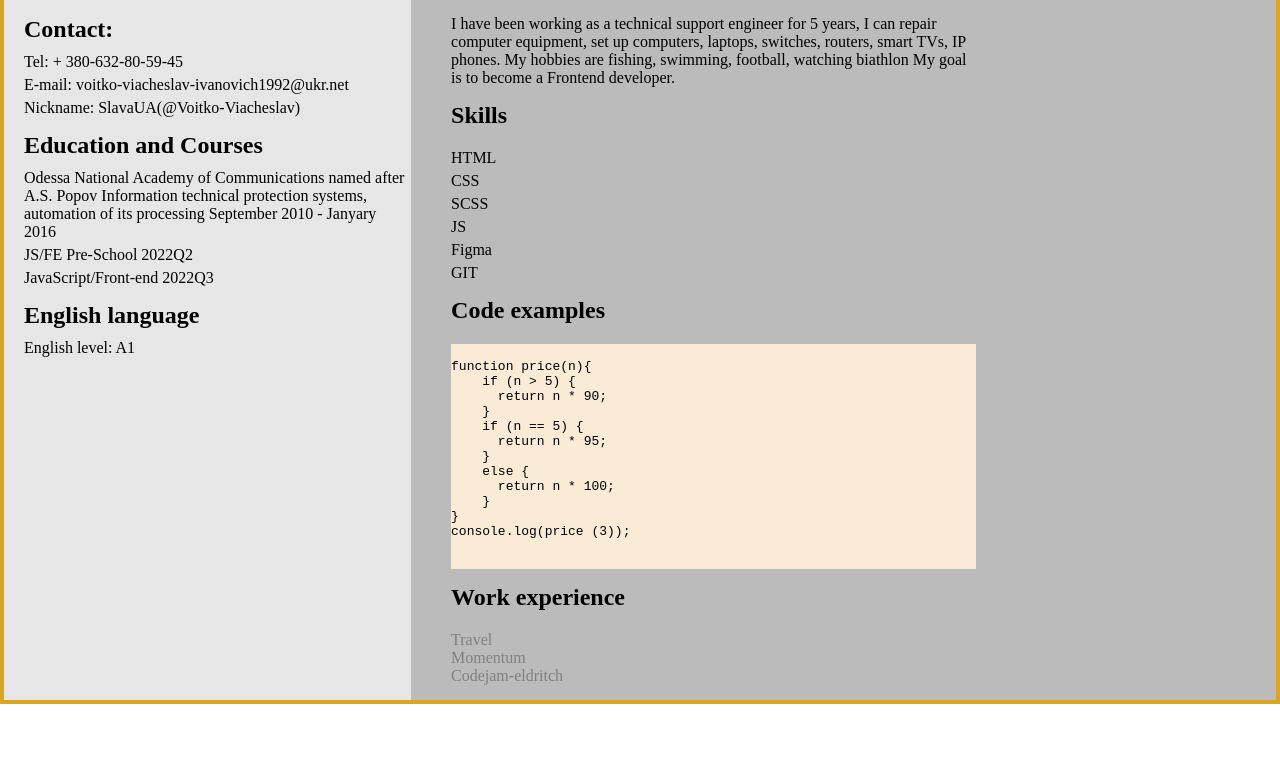
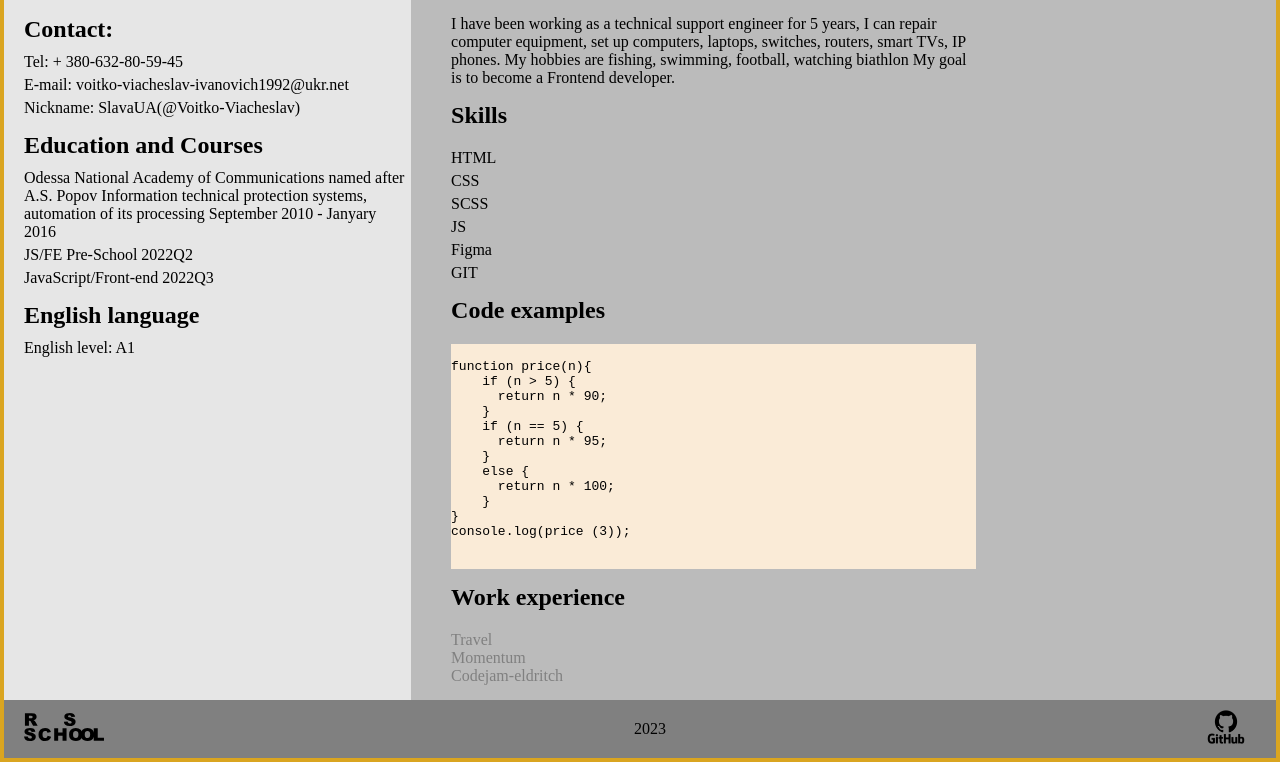
Before and after one commit to Voitko-Viacheslav/rsschool-cv, a plain HTML site: page index.html in a window 1280 px wide. Shown: the part 370-1132 px from the top of the page. Before the commit the page ends 1074 px from the top, so only its background shows below. Drawn offline with Linux system fonts and the light colour scheme; a web font is replaced by a local one.

Commit message:
feat: add footer

```diff
--- a/index.html
+++ b/index.html
@@ -73,6 +73,7 @@
                             <p class="education-school education-school-last">
                                 JavaScript/Front-end 2022Q3
                             </p>
+
                         </section>
 
                         <section class="section" id="languages">
@@ -163,6 +164,25 @@ console.log(price (3));
         </main>
 
 
+        <footer class="footer">
+
+            <div class="footer-wraper">
+
+                <a class="footer-hub" href="https://rs.school/js/" target="_blank">
+                    <img src="./assets/img/rs_school.svg" width="80" alt="rs school">
+                </a>
+
+                <p class="footer-year">
+                    2023
+                </p>
+
+                <a class="footer-rs" href="https://github.com/Voitko-Viacheslav" target="_blank">
+                    <img src="./assets/img/logo.png" width="60" alt="github">
+                </a>
+
+            </div>
+
+        </footer>
     </div>
 
 </body>
--- a/style.css
+++ b/style.css
@@ -162,3 +162,18 @@ body {
 }
 
 /* End MAIN ________________________________________________________ */
+
+
+/* Start FOOTER ________________________________________________________ */
+.footer {
+    background-color: rgba(0, 0, 0, 0.445);
+}
+
+.footer-wraper {
+    display: flex;
+    justify-content: space-between;
+    align-items: center;
+    margin: 10px 20px;
+}
+
+/* End FOOTER ________________________________________________________ */
```
